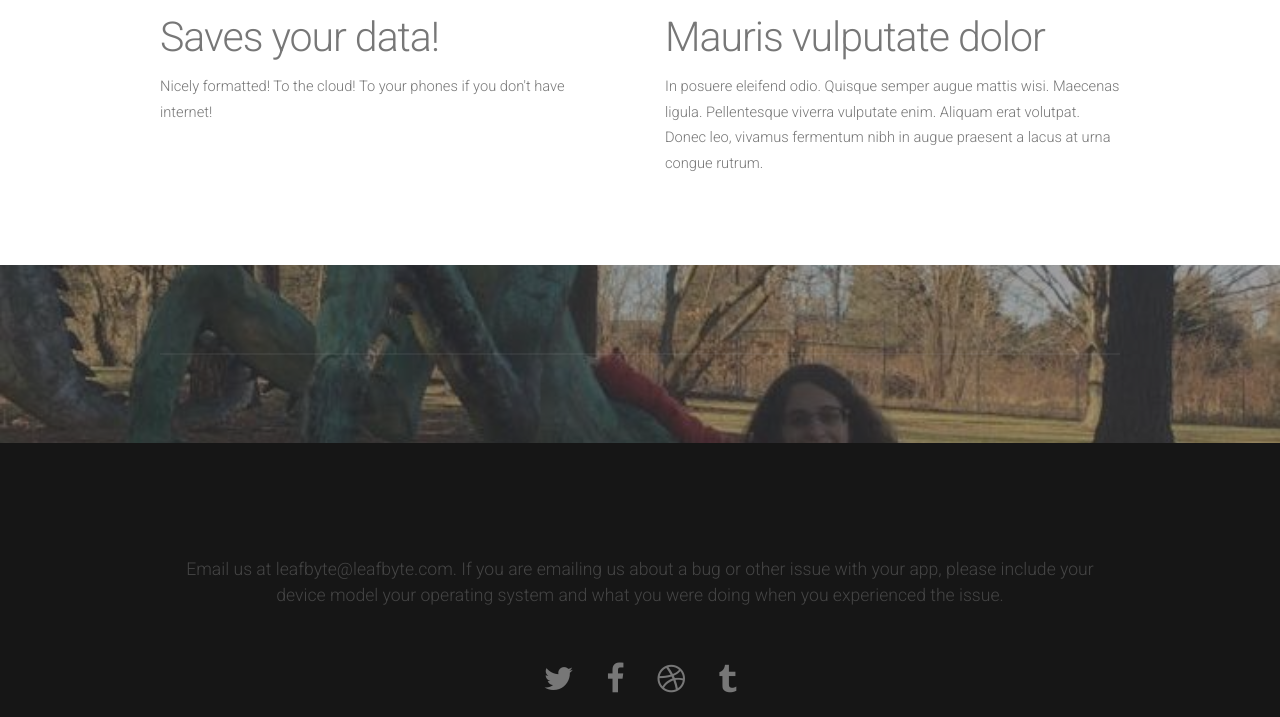
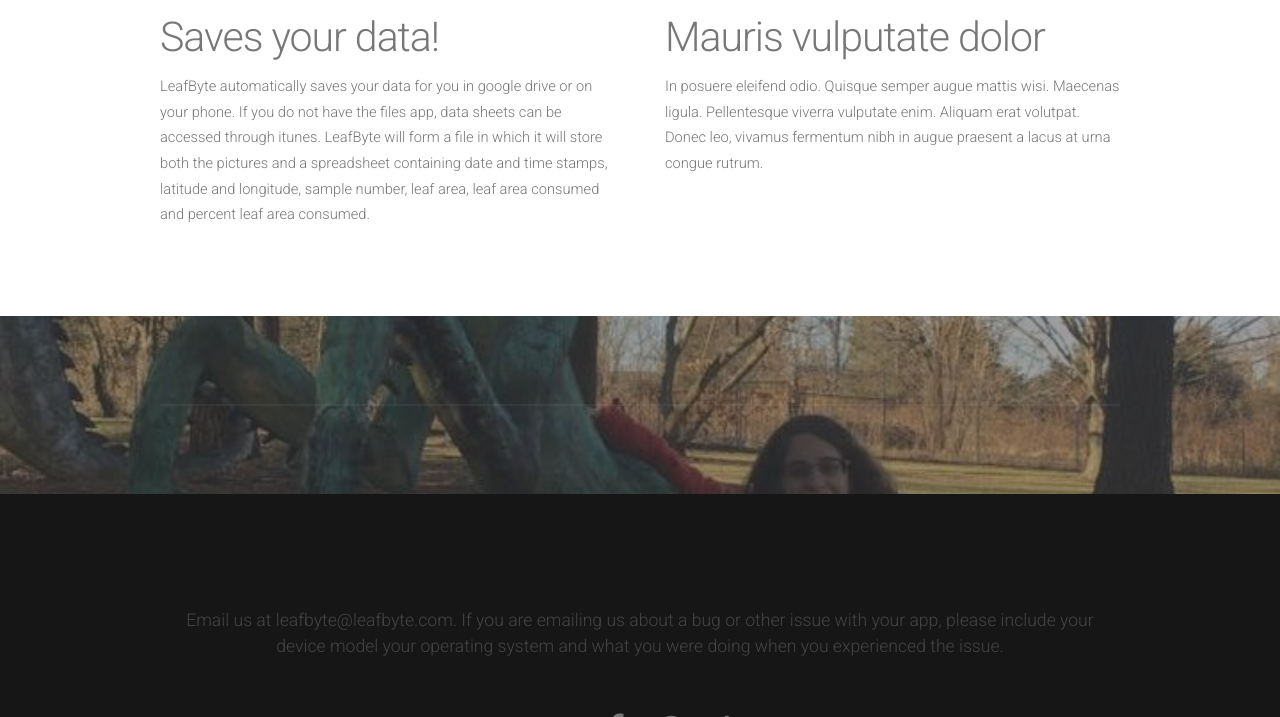
Before and after one commit to Zoegp/zoegp.github.io, a Jekyll site: the page leafbyte.html, which Jekyll copies as it is, in a window 1280 px wide and 900 px high, scrolled down 1963 px, cut to the strip 183-900 px from the top of the window. Built offline with Jekyll 4.4.1, drawn with Linux system fonts in a browser that asks for light colours; nearby versions of some CDN libraries.

Commit message:
Update leafbyte.html

```diff
--- a/leafbyte.html
+++ b/leafbyte.html
@@ -105,7 +105,7 @@ Released for free under the Creative Commons Attribution 3.0 license (templated.
 					<header>
 						<h2>Saves your data!</h2>
 					</header>
-					<p>Nicely formatted! To the cloud! To your phones if you don't have internet!</p>
+					<p>LeafByte automatically saves your data for you in google drive or on your phone. If you do not have the files app, data sheets can be accessed through itunes. LeafByte will form a file in which it will store both the pictures and a spreadsheet containing date and time stamps, latitude and longitude, sample number, leaf area, leaf area consumed and percent leaf area consumed.</p>
 				</section>
 				<section class="6u">
 					<iframe class="image full" width="560" height="315" src="https://www.youtube.com/embed/XzqOXfsB4kA?rel=0" frameborder="0" allow="autoplay; encrypted-media" allowfullscreen></iframe>
```
